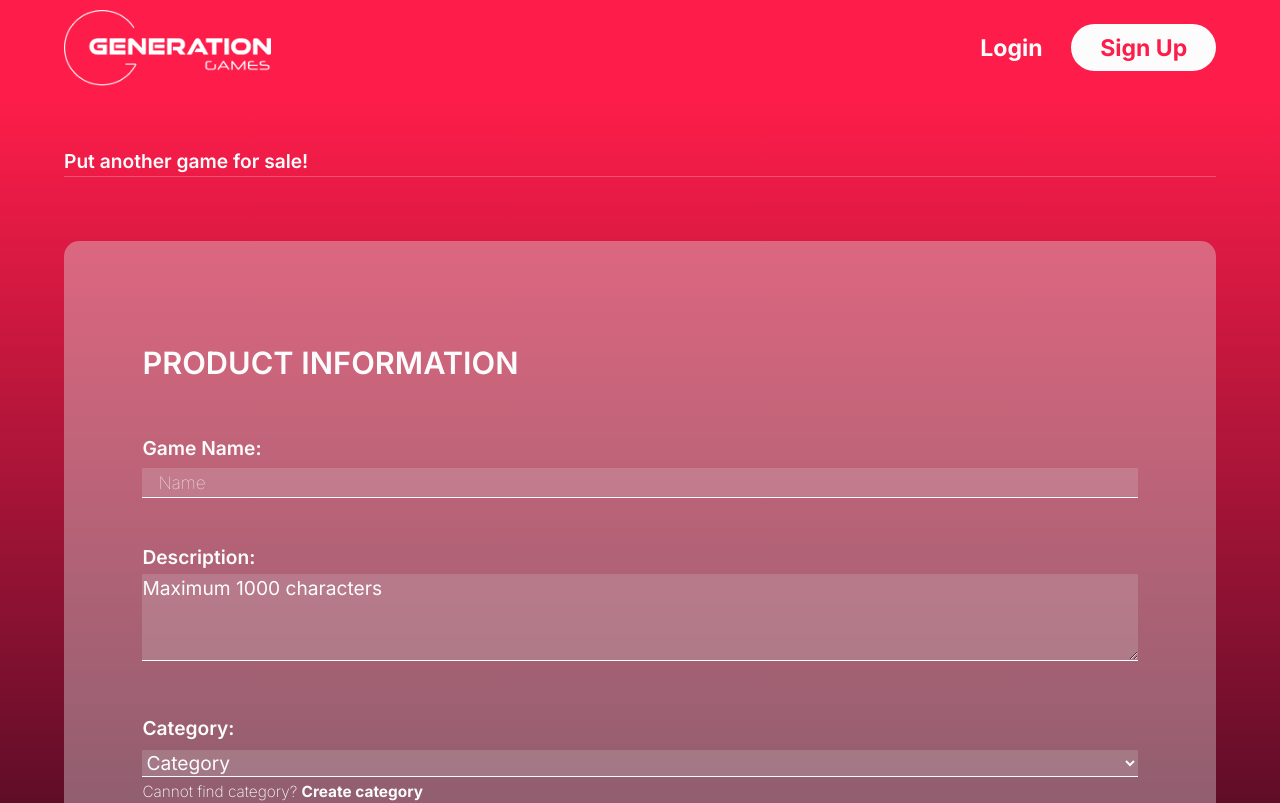
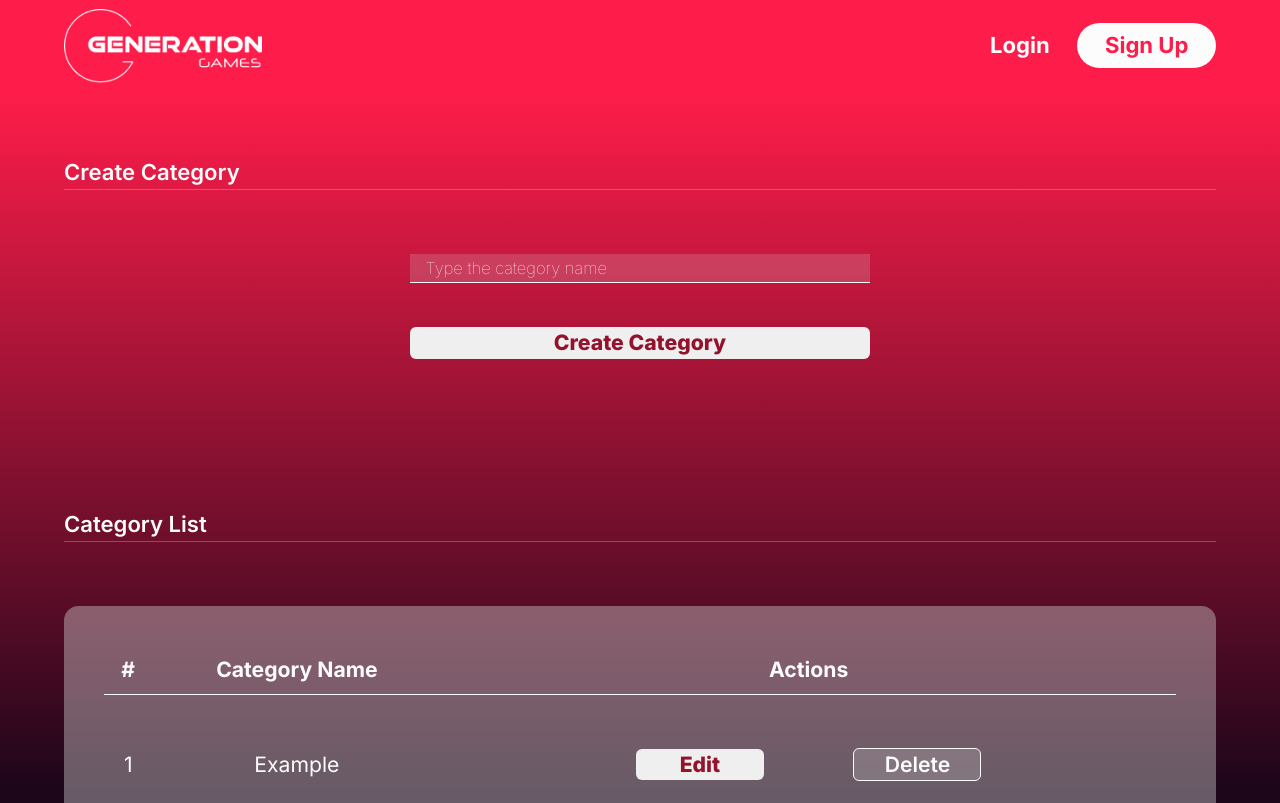
Before and after one commit to carolineferraz/GenerationGames-Frontend, an Angular app: page /home in a window 1280 px wide. Shown: the top 803 px of the page. Built offline with nearby package versions, Linux system fonts and the light colour scheme.

Commit message:
Feat: Creating and styling product-category component

```diff
--- a/src/app/app.component.html
+++ b/src/app/app.component.html
@@ -1,2 +1,2 @@
 <app-header></app-header>
-<app-sell-product></app-sell-product>
+<app-product-category></app-product-category>
--- a/src/app/app.module.ts
+++ b/src/app/app.module.ts
@@ -10,6 +10,7 @@ import { SignUpComponent } from './sign-up/sign-up.component';
 import { LoginComponent } from './login/login.component';
 import { StartComponent } from './start/start.component';
 import { SellProductComponent } from './sell-product/sell-product.component';
+import { ProductCategoryComponent } from './product-category/product-category.component';
 
 @NgModule({
   declarations: [
@@ -20,7 +21,8 @@ import { SellProductComponent } from './sell-product/sell-product.component';
     SignUpComponent,
     LoginComponent,
     StartComponent,
-    SellProductComponent
+    SellProductComponent,
+    ProductCategoryComponent
   ],
   imports: [
     BrowserModule,
--- /dev/null
+++ b/src/app/product-category/product-category.component.css
@@ -0,0 +1,87 @@
+#main {
+    padding: 0 5vw;
+    background: linear-gradient(0deg, rgba(29,6,26,1) 11%, rgba(254,29,74,1) 100%);
+}
+
+#p-divisionLine {
+    text-decoration: none;
+    color: var(--white-color);
+    font-weight: 600;
+    font-size: 1.2rem;
+    padding: 5vw 0 0 0;
+    margin: 0;
+}
+
+hr {
+    padding: 0 0 5vw 0;
+    margin: 0;
+}
+
+.create-category {
+    margin-bottom: 5vh;
+    display: flex;
+    flex-direction: column;
+    justify-content: center;
+    align-items: center;
+}
+
+input {
+    background-color: rgba(217, 217, 217, .2);
+    border: 0;
+    border-bottom: solid 1px var(--white-color);
+    font-size: 1rem;
+    width: 40%;
+}
+
+::placeholder {
+    color: var(--white-color);
+    font-weight: 100;
+    font-size: .9rem;
+    padding-left: 2vh;
+}
+
+#btn-create {
+    color: #94122c;
+    font-weight: 800;
+    border: none;
+    width: 40%;
+    border-radius: 6px;
+    margin: 3.5vw;
+}
+
+#section {
+    background-color: rgba(217, 217, 217, .4);
+    border-radius: .8rem;
+    padding: 5vh;
+}
+
+table {
+    width: 100%;
+    border-collapse: collapse;
+}
+
+th, td {
+    padding: 8px;
+    text-align: left;
+    border-bottom: 1px solid var(--white-color);
+    text-align: center;
+}
+
+#btn-edit {
+    color: #94122c;
+    font-weight: 800;
+    border: none;
+    width: 10vw;
+    border-radius: 6px;
+    margin: 3.5vw;
+}
+
+#btn-delete {
+    color: var(--white-color);
+    background-color: rgba(217, 217, 217, .2);
+    border: solid 1px var(--white-color);
+    font-weight: 600;
+    width: 10vw;
+    border-radius: 6px;
+    margin: 3.5vw;
+}
--- /dev/null
+++ b/src/app/product-category/product-category.component.html
@@ -0,0 +1,37 @@
+<main id="main">
+
+    <!-- Division Line -->
+    <p id="p-divisionLine">Create Category</p>
+    <hr>
+    <!-- /Division Line -->
+
+    <!-- Create Categoty Input -->
+    <div class="create-category">
+        <input type="text" name="category" id="category" placeholder="Type the category name">
+        <button type="submit" id="btn-create">Create Category</button>
+    </div>
+    <!-- /Create Categoty Input -->
+
+    <!-- Division Line -->
+    <p id="p-divisionLine">Category List</p>
+    <hr>
+    <!-- /Division Line -->
+
+    <!-- Section Category Actions -->
+    <section id="section">
+        <table>
+            <tr>
+                <th>#</th>
+                <th>Category Name</th>
+                <th>Actions</th>
+            </tr>
+            <tr>
+                <td>1</td>
+                <td>Example</td>
+                <td><button id="btn-edit">Edit</button><button id="btn-delete">Delete</button></td>
+            </tr>
+        </table>
+    </section>
+    <!-- /Section Category Actions -->
+
+</main>
--- /dev/null
+++ b/src/app/product-category/product-category.component.ts
@@ -0,0 +1,15 @@
+import { Component, OnInit } from '@angular/core';
+
+@Component({
+  selector: 'app-product-category',
+  templateUrl: './product-category.component.html',
+  styleUrls: ['./product-category.component.css']
+})
+export class ProductCategoryComponent implements OnInit {
+
+  constructor() { }
+
+  ngOnInit(): void {
+  }
+
+}
--- a/src/app/sell-product/sell-product.component.css
+++ b/src/app/sell-product/sell-product.component.css
@@ -7,7 +7,7 @@
     margin: 0;
     padding: 2vw 0 0 0;
     font-weight: 600;
-    font-size: 1rem;
+    font-size: 1.2rem;
 }
 
 hr {
--- a/src/app/sell-product/sell-product.component.html
+++ b/src/app/sell-product/sell-product.component.html
@@ -42,9 +42,4 @@
     </section>
     <!-- Form container -->
 
-    <!-- Category Modal-->
-
-    <!-- /Category Modal-->
-
-
 </main>
--- a/src/app/start/start.component.css
+++ b/src/app/start/start.component.css
@@ -7,7 +7,7 @@
     margin: 0;
     padding: 2vw 0 0 0;
     font-weight: 600;
-    font-size: 1rem;
+    font-size: 1.2rem;
 }
 
 hr {
--- a/src/styles.css
+++ b/src/styles.css
@@ -14,7 +14,7 @@
     margin: 0;
     padding: 0;
     font-family: 'Inter', sans-serif;
-    font-size: 1.2rem;
+    font-size: 1.15rem;
     color: var(--white-color);
     box-sizing: border-box;
 }
```
Also changed, not shown: 1 other file (tests, documents, lock files or other folders).
